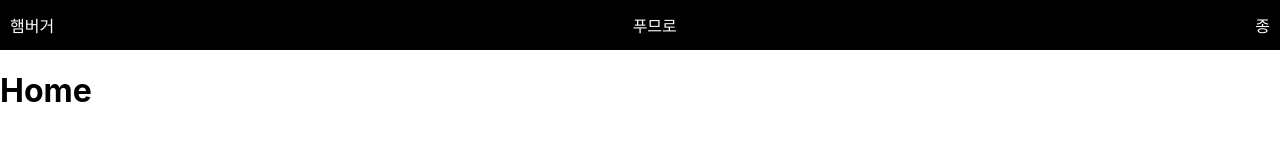
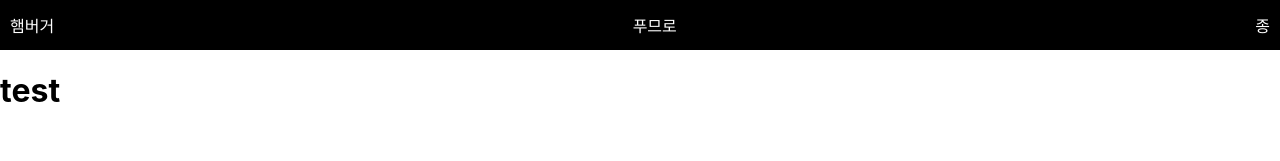
Before and after one commit to eunjung-jenny/on-gi-jong-gi, a React (Create React App) app in the folder front-app/: page /#/ in a window 1280 px wide. Shown: the top 161 px of the page. Built offline with nearby package versions, Linux system fonts and the light colour scheme.

Commit message:
Test container-presenter pattern

```diff
--- a/front-app/src/Component/App.js
+++ b/front-app/src/Component/App.js
@@ -1,7 +1,7 @@
 import React, { Component } from "react";
 import { HashRouter as Router, Route } from "react-router-dom";
 import Header from "./Header";
-import Home from "../Home";
+import Home from "../Route/Home";
 
 class App extends Component {
   render() {
--- a/front-app/src/Home.js
+++ /dev/null
@@ -1,9 +0,0 @@
-import React, { Component } from "react";
-
-class Home extends Component {
-  render() {
-    return <h1>Home</h1>;
-  }
-}
-
-export default Home;
--- /dev/null
+++ b/front-app/src/Route/Home/HomeContainer.js
@@ -0,0 +1,15 @@
+import React, { Component } from "react";
+import HomePresenter from "./HomePresenter";
+
+export default class extends Component {
+  state = {
+    test: "test",
+    loading: true,
+    error: null,
+  };
+
+  render() {
+    const { test, loading, error } = this.state;
+    return <HomePresenter test={test} loading={loading} error={error} />;
+  }
+}
--- /dev/null
+++ b/front-app/src/Route/Home/HomePresenter.js
@@ -0,0 +1,3 @@
+import React from "react";
+
+export default ({ test, loading, error }) => <h1>{test}</h1>;
--- /dev/null
+++ b/front-app/src/Route/Home/index.js
@@ -0,0 +1,3 @@
+import HomeContainer from "./HomeContainer";
+
+export default HomeContainer;
```
